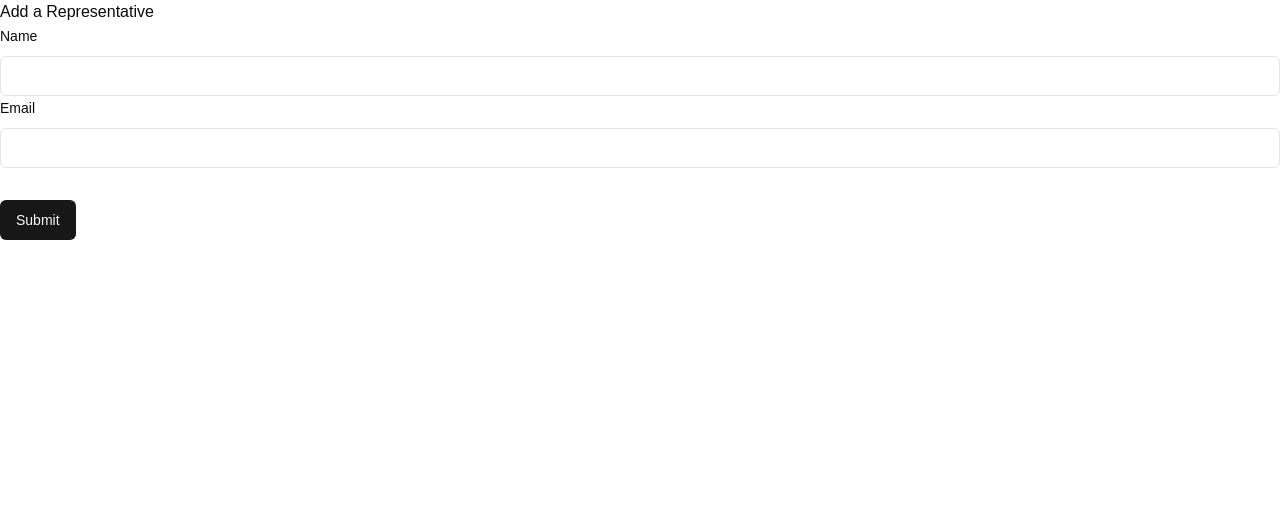
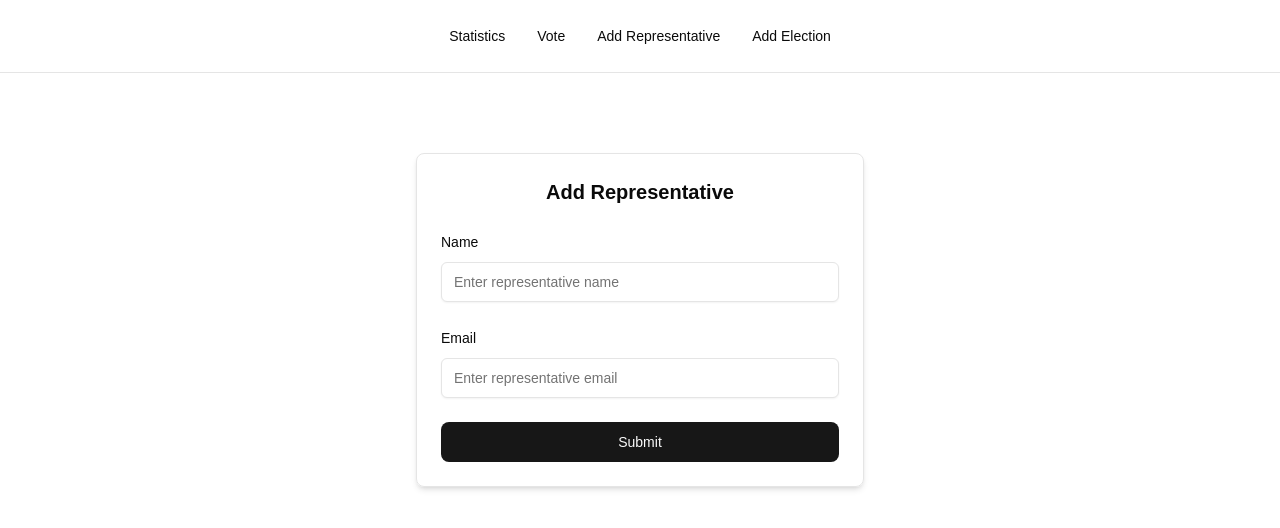
Before and after one commit to alimohseni99/vote-application, a Next.js app: page /add-representative in a window 1280 px wide. Shown: the top 528 px of the page. Built offline with nearby package versions, Linux system fonts and the light colour scheme; no server answers.

Commit message:
redesigned form for adding representatives

```diff
--- a/src/app/add-representative/page.tsx
+++ b/src/app/add-representative/page.tsx
@@ -2,8 +2,7 @@ import { RepresentativeForm } from "@/features/representative-management/compone
 
 export default function AddRepresentativeForm() {
   return (
-    <div>
-      <h1>Add a Representative</h1>
+    <div className="mt-20">
       <RepresentativeForm />
     </div>
   );
--- a/src/app/layout.tsx
+++ b/src/app/layout.tsx
@@ -1,3 +1,4 @@
+import { Navbar } from "@/components/navigation/navbar/navbar";
 import type { Metadata } from "next";
 import localFont from "next/font/local";
 import "./globals.css";
@@ -28,6 +29,8 @@ export default function RootLayout({
       <body
         className={`${geistSans.variable} ${geistMono.variable} antialiased`}
       >
+        <Navbar />
+
         {children}
       </body>
     </html>
--- a/src/app/page.tsx
+++ b/src/app/page.tsx
@@ -1,10 +1,8 @@
-import { Navbar } from "@/components/navigation/navbar/navbar";
 import { Main } from "@/features/representative-management/component/main";
 
 export default function Home() {
   return (
     <>
-      <Navbar />
       <Main />
     </>
   );
--- a/src/features/representative-management/component/representative-form.tsx
+++ b/src/features/representative-management/component/representative-form.tsx
@@ -17,19 +17,44 @@ export function RepresentativeForm() {
 
   return (
     <Form {...form}>
-      <form action={addRepresentative} className="space-y-8">
+      <form
+        action={addRepresentative}
+        className="space-y-6 p-6 shadow-md rounded-lg max-w-md mx-auto border"
+      >
+        <h2 className="text-xl font-semibold text-center">
+          Add Representative
+        </h2>
+
         <FormItem>
-          <FormLabel>Name</FormLabel>
+          <FormLabel className="text-sm font-medium">Name</FormLabel>
           <FormControl>
-            <Input name="name" />
-          </FormControl>{" "}
-          <FormLabel>Email</FormLabel>
-          <FormControl>
-            <Input name="email" />
+            <Input
+              name="name"
+              placeholder="Enter representative name"
+              className="mt-1 block w-full rounded-md border shadow-sm"
+            />
           </FormControl>
           <FormMessage />
         </FormItem>
-        <Button type="submit">Submit</Button>
+
+        <FormItem>
+          <FormLabel className="text-sm font-medium">Email</FormLabel>
+          <FormControl>
+            <Input
+              name="email"
+              type="email"
+              placeholder="Enter representative email"
+              className="mt-1 block w-full rounded-md border shadow-sm"
+            />
+          </FormControl>
+          <FormMessage />
+        </FormItem>
+
+        <div className="text-center">
+          <Button type="submit" className="w-full py-2 px-4 rounded-lg">
+            Submit
+          </Button>
+        </div>
       </form>
     </Form>
   );
```
